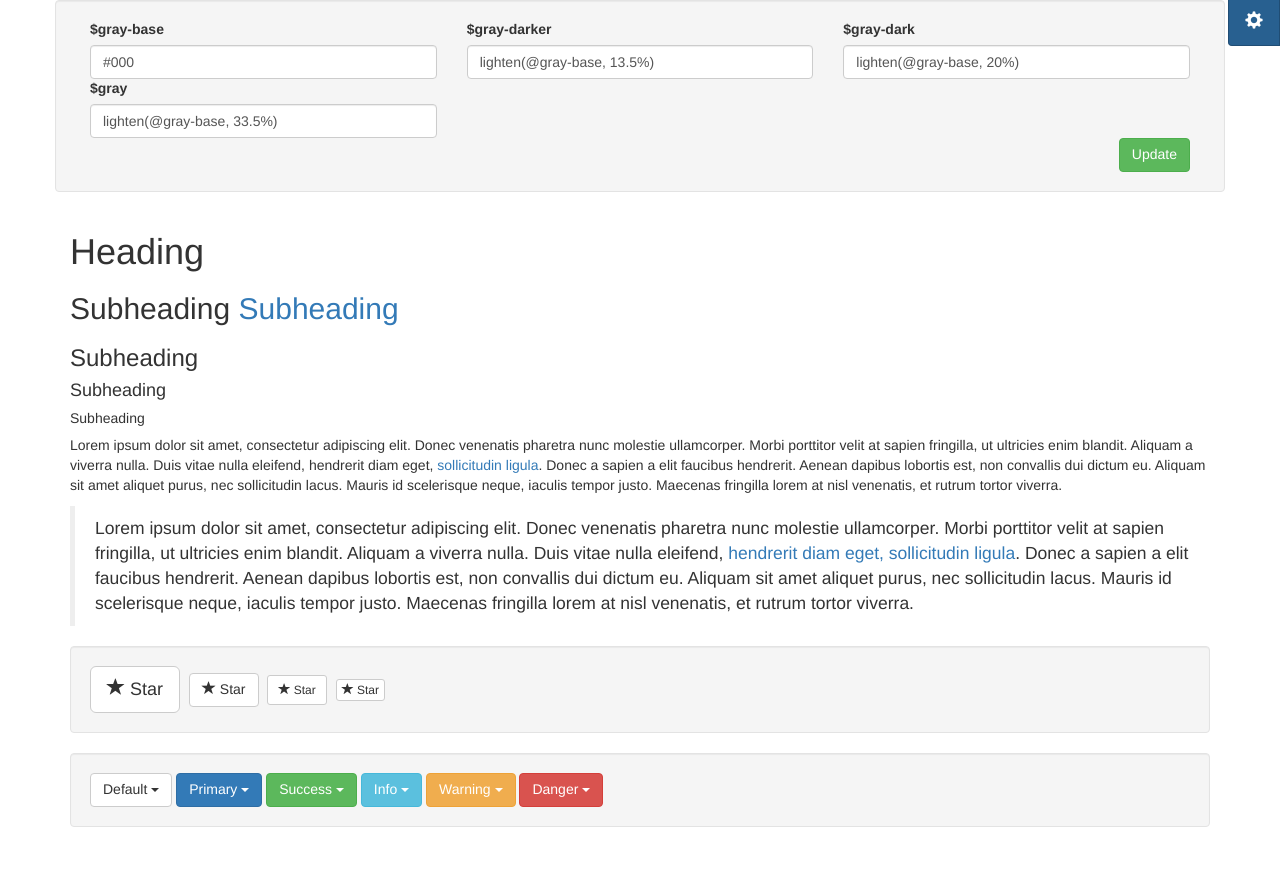
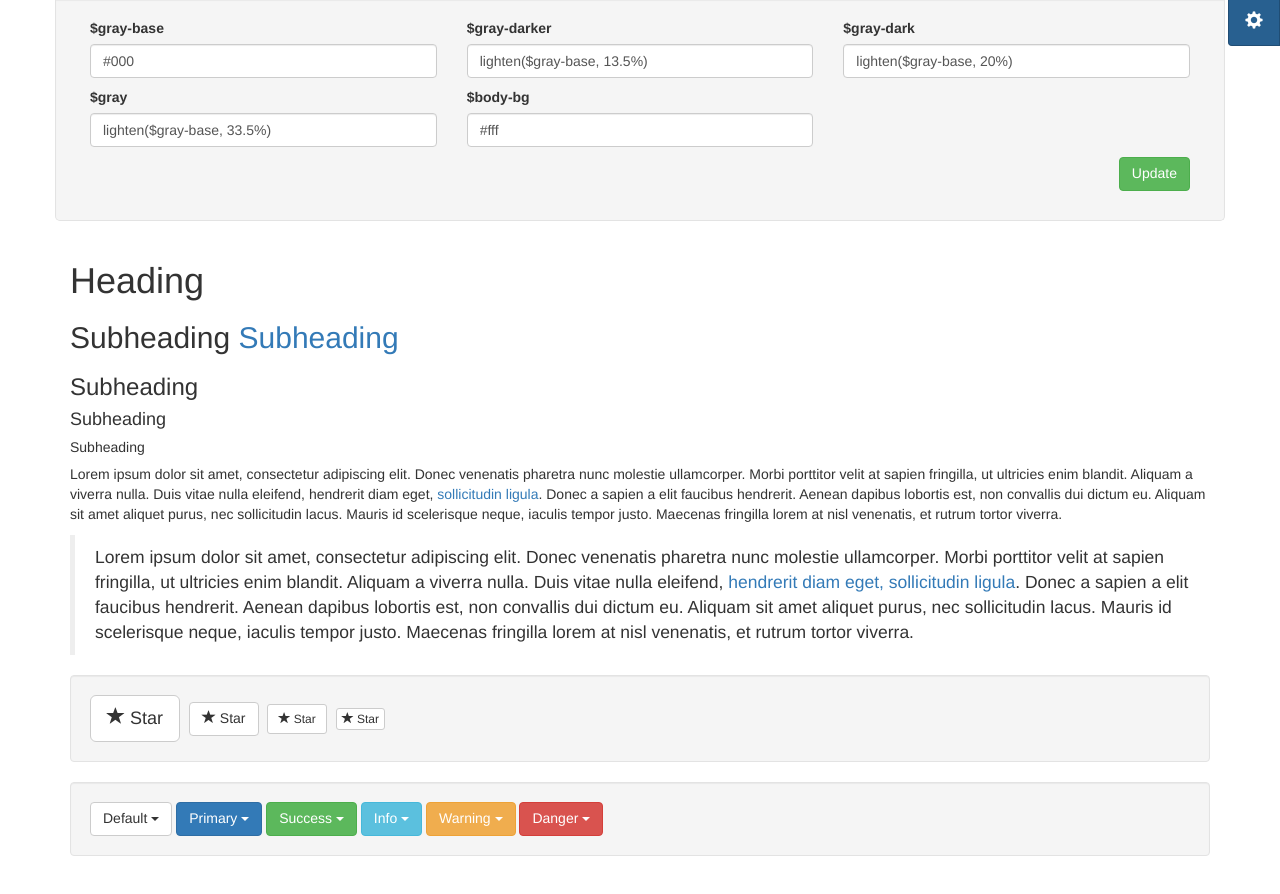
Before and after one commit to Lipus86/bs-customizer, a website: page public/index.html in a window 1280 px wide. Both pictures are taken after a click on the button 1253 px from the left and 22 px from the top of the page. Drawn offline with nearby package versions, Linux system fonts and the light colour scheme.

Commit message:
add json

```diff
--- /dev/null
+++ b/public/data/variables.json
@@ -0,0 +1,32 @@
+[
+    {
+        "name":"gray-base",
+        "alias":"grayLase",
+        "value":"#000",
+        "description":"Text color"
+    },
+    {
+        "name":"gray-darker",
+        "alias":"grayDarker",
+        "value":"lighten($gray-base, 13.5%)",
+        "description":"gray-darker color"
+    },
+    {
+        "name":"gray-dark",
+        "alias":"grayDark",
+        "value":"lighten($gray-base, 20%)",
+        "description":"gray-dark color"
+    },
+    {
+        "name":"gray",
+        "alias":"gray",
+        "value":"lighten($gray-base, 33.5%)",
+        "description":"gray color"
+    },
+    {
+        "name":"body-bg",
+        "alias":"bodyBg",
+        "value":"#fff",
+        "description":"Body BG"
+    }
+]
--- a/public/index.html
+++ b/public/index.html
@@ -3,7 +3,7 @@
 <head>
     <title>Test</title>
     <link id="style" rel="stylesheet" type="text/css" href="bootstrap.css">
-    <link id="style" rel="stylesheet" type="text/css" href="css/main.css">
+    <link rel="stylesheet" type="text/css" href="css/main.css">
     <script src="https://ajax.googleapis.com/ajax/libs/jquery/2.1.3/jquery.min.js"></script>
     <script src="https://maxcdn.bootstrapcdn.com/bootstrap/3.3.2/js/bootstrap.min.js"></script>
     <script src="https://ajax.googleapis.com/ajax/libs/angularjs/1.3.14/angular.min.js"></script>
@@ -17,7 +17,7 @@
     <div id="main" class="container">
         <form method="POST" id="generalForm">
             <div class="row">
-                    <div class="A-collapse" id="A-allSettings">
+                    <div class="collapse" id="allSettings">
                         <div class="well" ng-controller="customizerCtrl as customizer">
                             <div class="col-xs-4" ng-repeat="variable in customizer.variables">
                                 <label for="{{variable.alias}}">${{variable.name}}</label>
--- a/public/js/app.js
+++ b/public/js/app.js
@@ -1,36 +1,11 @@
 (function(){
     var app = angular.module('bsCustomizer', []);
 
-    app.controller('customizerCtrl', function(){
-       this.variables = bsVariables;
+    app.controller('customizerCtrl', function($http){
+        var customizer = this;
+        $http.get('/data/variables.json')
+       .then(function(res){
+            customizer.variables = res.data;
+        });
     });
-
-
-
-    var bsVariables = [
-        {
-            name: 'gray-base',
-            alias: 'grayLase',
-            value: '#000',
-            description: 'Text color'
-        },
-        {
-            name: 'gray-darker',
-            alias: 'grayDarker',
-            value: 'lighten(@gray-base, 13.5%)',
-            description: 'gray-darker color'
-        },
-        {
-            name: 'gray-dark',
-            alias: 'grayDark',
-            value: 'lighten(@gray-base, 20%)',
-            description: 'gray-dark color'
-        },
-        {
-            name: 'gray',
-            alias: 'gray',
-            value: 'lighten(@gray-base, 33.5%)',
-            description: 'gray color'
-        }
-    ];
 })();
--- a/public/js/main.js
+++ b/public/js/main.js
@@ -10,7 +10,6 @@ $(function() {
 
     $('.submitForm').on('click', function(e){
         sendForm(e, $(this).parents('form').serialize());
-        console.log($(this).parents('form').serialize());
     });
     for (elem in elementsProp) {
         $(elem).data('properties', elementsProp[elem]);
@@ -46,7 +45,7 @@ $(function() {
           url: '/',
           data: formData,
           success: function(data) {
-            $('#style').attr('href', 'bootstrap.css');
+            $('#style').replaceWith('<link id="style" rel="stylesheet" type="text/css" href="bootstrap.css" />');
             (data == 'OK') ? hideError() : showError('Check values');
           },
           error:  function(){
@@ -82,7 +81,7 @@ $(function() {
             hidePopup();
         });
     };
-    $.fn.serializeObject = function(){
+    /*$.fn.serializeObject = function(){
         var o = {};
         var a = this.serializeArray();
         $.each(a, function() {
@@ -96,5 +95,5 @@ $(function() {
             }
         });
         return o;
-    };
+    };*/
 });
--- a/styles/_bootstrap-variables.sass
+++ b/styles/_bootstrap-variables.sass
@@ -1 +1,5 @@
 $gray-base:#000;
+$gray-darker:lighten($gray-base, 13.5%);
+$gray-dark:lighten($gray-base, 20%);
+$gray:lighten($gray-base, 33.5%);
+$body-bg:#fff;
```
Also changed, not shown: server.js (+8 -13 lines).
